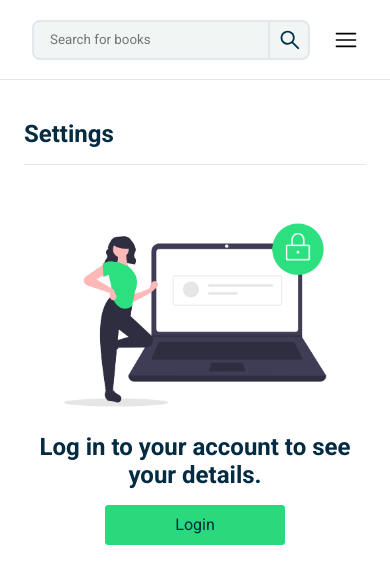
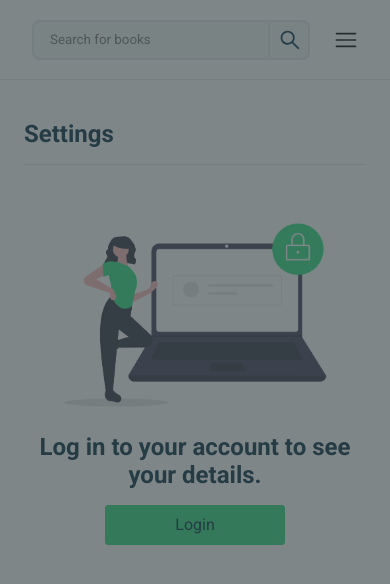
Before and after one commit to ryan-donaldson/advanced-internship, a Next.js app: page /settings in a window 390 px wide. Both pictures are taken after a click on the element 346 px from the left and 39 px from the top of the page. Shown: the top 584 px of the page. Built offline with nearby package versions, Linux system fonts and the light colour scheme; no server answers.

Commit message:
Fixed Read and Listen buttons and Hamburger menu

```diff
--- a/components/Sidebar.tsx
+++ b/components/Sidebar.tsx
@@ -19,6 +19,11 @@ export default function Sidebar({ styles }: any) {
   const [search, setSearch] = useState("");
   const [searchData, setSearchData] = useState<Book[]>([]);
   const [loading, setLoading] = useState(false);
+  const [isOpen, setIsOpen] = useState(false);
+
+  function toggleSidebar() {
+    setIsOpen((prev) => !prev);
+  }
 
   function goToSettings() {
     router.push("/settings");
@@ -87,7 +92,7 @@ export default function Sidebar({ styles }: any) {
                 </div>
               </div>
             </div>
-            <div className="sidebar__toggle--btn">
+            <div className="sidebar__toggle--btn" onClick={toggleSidebar}>
               <svg
                 stroke="currentColor"
                 fill="none"
@@ -117,8 +122,16 @@ export default function Sidebar({ styles }: any) {
           )}
         </div>
       </div>
-      <div className="sidebar__overlay sidebar__overlay--hidden"></div>
-      <div className="sidebar sidebar--closed">
+      <div
+        className={
+          isOpen
+            ? "sidebar__overlay"
+            : "sidebar__overlay sidebar__overlay--hidden"
+        }
+        onClick={toggleSidebar} // clicking outside closes it
+      ></div>
+
+      <div className={isOpen ? "sidebar" : "sidebar sidebar--closed"}>
         <div className="sidebar__logo">
           <Image
             alt=""
```
Also changed, not shown: components/BookPageCard.tsx (+15 -8 lines).
